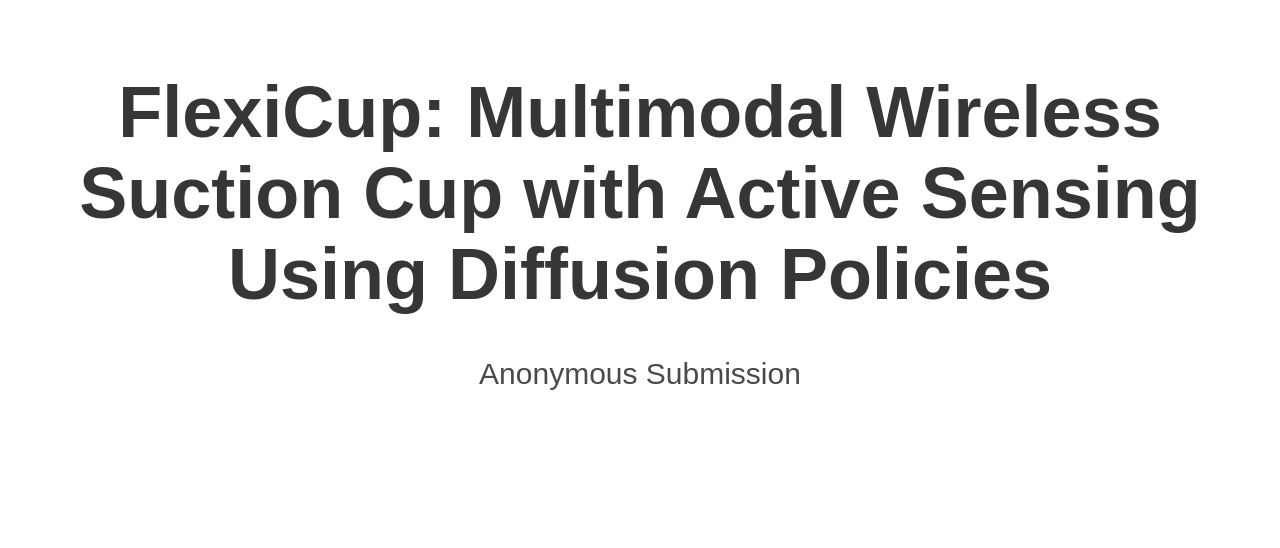
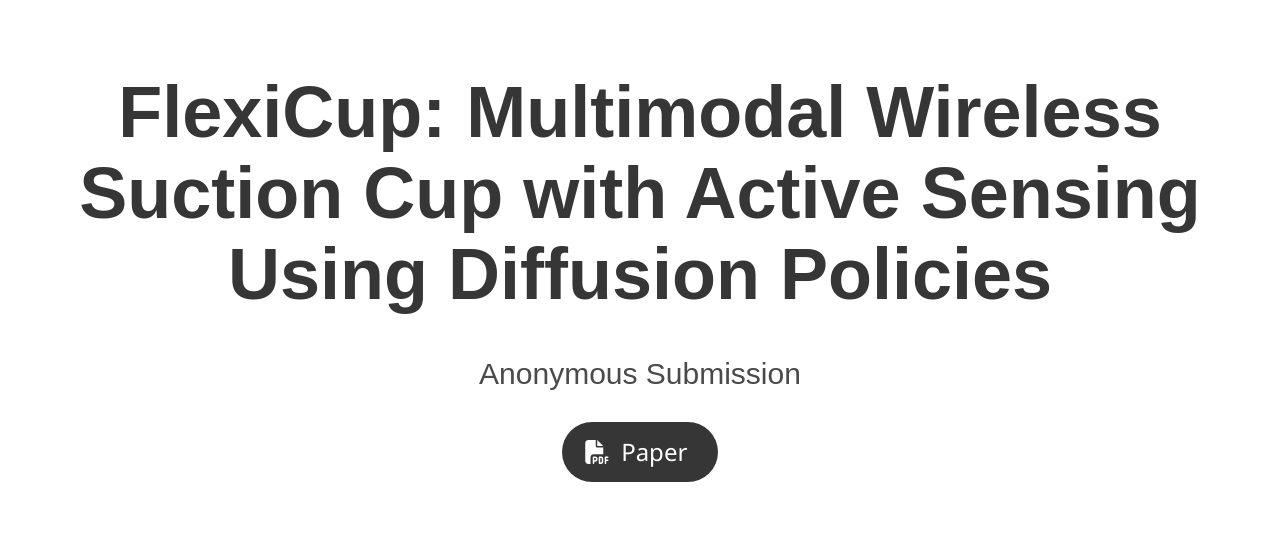
Before and after one commit to roboxia1/FlexiCup, a plain HTML site: page index.html in a window 1280 px wide. Shown: the top 548 px of the page. Drawn offline with nearby package versions, Linux system fonts and the light colour scheme; some icons are missing; a web font is replaced by a local one.

Commit message:
Enable PDF paper button

```diff
--- a/index.html
+++ b/index.html
@@ -61,7 +61,7 @@
           <div class="column has-text-centered">
             <div class="publication-links">
               <!-- PDF Link. -->
-              <!-- <span class="link-block">
+              <span class="link-block">
                 <a href="#"
                    class="external-link button is-normal is-rounded is-dark">
                   <span class="icon">
@@ -69,7 +69,7 @@
                   </span>
                   <span>Paper</span>
                 </a>
-              </span> -->
+              </span>
               <!-- Code Link. -->
               <!-- <span class="link-block">
                 <a href="#"
```
